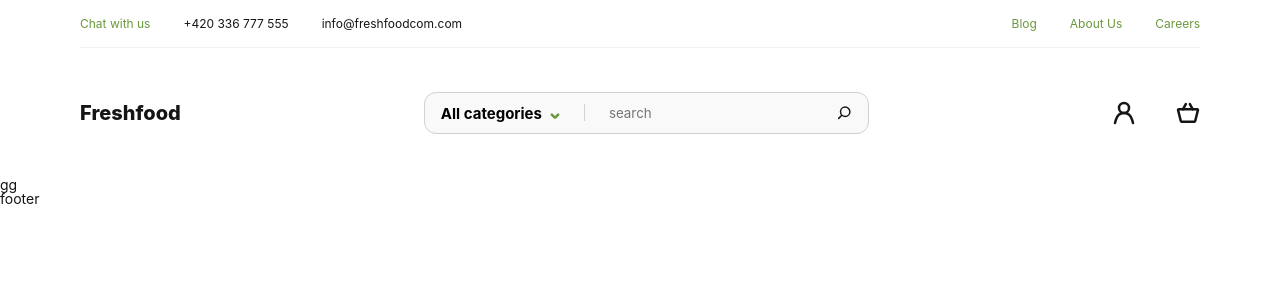
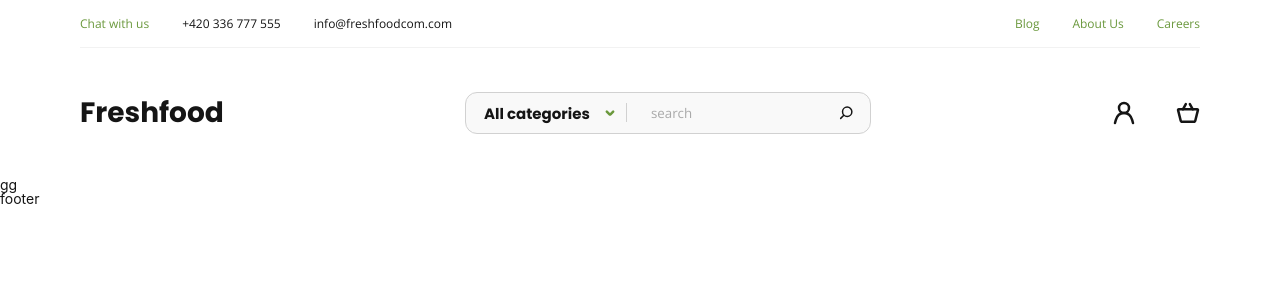
Before and after one commit to mr-valentos/my-shop, a React (Create React App) app: page / in a window 1280 px wide. Shown: the top 300 px of the page. Built offline with nearby package versions, Linux system fonts and the light colour scheme.

Commit message:
selector

```diff
--- a/package.json
+++ b/package.json
@@ -9,6 +9,7 @@
     "react": "^18.2.0",
     "react-dom": "^18.2.0",
     "react-scripts": "5.0.1",
+    "react-select": "^5.4.0",
     "styled-components": "^5.3.5",
     "web-vitals": "^2.1.4"
   },
--- a/public/index.html
+++ b/public/index.html
@@ -9,6 +9,9 @@
       name="description"
       content="Web site created using create-react-app"
     />
+    <link rel="preconnect" href="https://fonts.googleapis.com">
+    <link rel="preconnect" href="https://fonts.gstatic.com" crossorigin>
+    <link href="https://fonts.googleapis.com/css2?family=Open+Sans&family=Poppins:wght@500;600;700&display=swap" rel="stylesheet">
     <link rel="apple-touch-icon" href="%PUBLIC_URL%/logo192.png" />
     <!--
       manifest.json provides metadata used when your web app is installed on a
--- a/src/App.css
+++ b/src/App.css
@@ -19,3 +19,52 @@ h1,h2,h3,h4,h5,h6{font-size:inherit;font-weight: inherit;}
 body{
     color: #151515;
 }
+
+/* =========================Search form==================== */
+
+.custom-select__control{
+    border: none !important;
+    background-color: inherit !important;
+    min-width: 160px;
+}
+.custom-select__control--is-focused{
+    border-radius: 12px !important;
+    box-shadow: 0 0 0 1px #151515!important;
+
+}
+
+.custom-select__indicator-separator{
+    display: none !important;
+}
+
+.custom-select__dropdown-indicator {
+    /* display: none !important; */
+    background: url(./img/down.svg) 50% 50% /10px 10px no-repeat !important;
+    width: 16px !important;
+    height: 16px !important;
+    padding-right: 24px!important;
+}
+
+.custom-select__dropdown-indicator > svg {
+    display: none !important;
+}
+
+.custom-select__single-value{
+    font-family: 'Poppins', sans-serif!important;
+    background: inherit!important;
+    font-size: 15px!important;
+    font-weight: 700!important;
+    color: #151515!important;
+    /* height: 15px!important; */
+    padding-left: 8px !important;
+    padding-bottom: 5px!important;
+    padding-top: 5px!important;
+
+
+}
+
+.custom-select__value-container{
+    padding-right: 0px!important;
+}
+/* font-family: 'Open Sans', sans-serif;
+font-family: 'Poppins', sans-serif; */
--- a/src/App.js
+++ b/src/App.js
@@ -1,6 +1,6 @@
 import './App.css';
 import Header from './components/header';
-import styled from 'styled-components'
+
 
 function App() {
 
--- a/src/components/header/body.js
+++ b/src/components/header/body.js
@@ -1,18 +1,34 @@
-import React from "react";
+import React, {useState} from "react";
+import Select from 'react-select'
 import styled from "styled-components";
 import userImg from "../../img/person.svg"
 import cartImg from "../../img/bag.svg"
 import downImg from "../../img/down.svg"
 import searchImg from "../../img/search.svg"
 
+const options = [
+  { value: 'all', label: 'All categories' },
+  { value: 'chocolate', label: 'Chocolate' },
+  { value: 'strawberry', label: 'Strawberry' },
+  { value: 'vanilla', label: 'Vanilla' }
+]
+
 export default function HeadBody() {
+  const [currentCategory, setCurrentCategory] = useState('all')
+
+  const getValue = () => options.find(ctg => ctg.value === currentCategory)
+
+  const onChange = (newValue) => setCurrentCategory(newValue.value)
+
+  let valueDef = { value: 'all', label: 'All categories' }
     return(
         <DivBody className='header-body'>
           <div className='logo'>
             <H1>Freshfood</H1>
           </div>
           <DivSearch className='search'>
-            <BtnCategory type='button'>All categories</BtnCategory>
+            <Select classNamePrefix='custom-select' options={options} defaultValue={valueDef} onChange={onChange}/>
+            {/* <BtnCategory type='button'>All categories</BtnCategory> */}
             <DivForInput><InputSearch type='text' placeholder='search'></InputSearch></DivForInput>
             <BtnSearch type='button'></BtnSearch>
           </DivSearch>
@@ -34,8 +50,9 @@ height: 130px;
 `;
 
 const H1 = styled.h1`
-font-size: 20px;
-font-weight: 800;
+font-family: 'Poppins', sans-serif;
+font-size: 28px;
+font-weight: 700;
 `;
 
 const DivSearch = styled.div`
@@ -60,6 +77,7 @@ gap: 40px;
 `;
 
 const BtnCategory = styled.button`
+font-family: 'Poppins', sans-serif;
 background: inherit;
 font-size: 15px;
 font-weight: 700;
@@ -82,7 +100,10 @@ margin: 0px 16px 0px 12px;
 const InputSearch = styled.input`
 background: inherit;
 height: 19px;
-color: #A9A9A9;
+&::placeholder{
+  color: #A9A9A9;
+}
+
 `;
 
 const DivForInput = styled.div`
--- a/src/components/header/index.js
+++ b/src/components/header/index.js
@@ -15,5 +15,6 @@ export default function Header(){
 
 
 const HeaderStyled = styled.header`
+    font-family: 'Open Sans', sans-serif;
     padding: 0px 80px;
 `;
```
Also changed, not shown: 1 other file (tests, documents, lock files or other folders).
